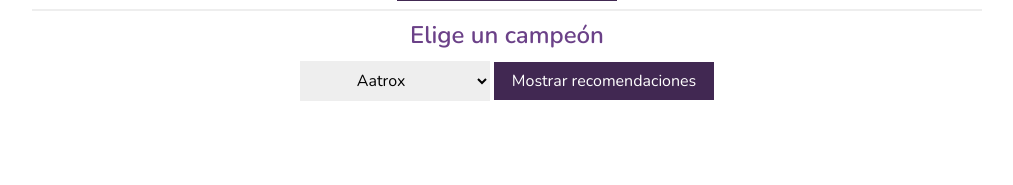
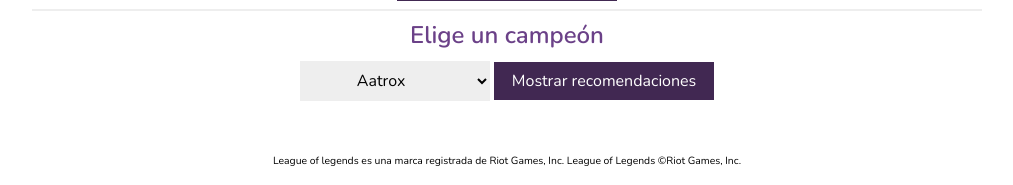
Before and after one commit to jboscomendoza/lol_champion_recommender, a Flask app: page / in a window 1280 px wide. Shown: the part 615-800 px from the top of the page, without its empty margins (133-1146 px from the left). Run offline with Flask 2, Linux system fonts and the light colour scheme.

Commit message:
Grid para recomendaciones, footer

```diff
--- a/static/style.css
+++ b/static/style.css
@@ -155,12 +155,12 @@ hr {
     justify-content: center;
     flex-flow: row wrap;
     flex: 0 1 80%;
+    margin-top: 3%;
 }
 
 #stat_titulo {
     flex: 0 1 100%;
     text-align: center;
-    padding-top: 3%;
 }
 
 .stat {
@@ -193,6 +193,22 @@ hr {
     color: #888
 }
 
+.contenedor-footer {
+    display: flex;
+    flex: 0 0 100%;
+    text-align: center;
+    font-size: 0.65em;
+    margin-top:5em;
+}
+
+.grid-recomendaciones {
+    display: grid;
+    grid-template-columns: repeat(6, 1fr);
+    column-gap: 10px;
+    row-gap: 15px;
+
+  }
+
 
 nav { background: lightgray; display: flex; align-items: center; padding: 0 0.5rem; }
 nav h1 { flex: auto; margin: 0; }
--- a/templates/base.html
+++ b/templates/base.html
@@ -8,4 +8,13 @@
 
 {% block content %}{% endblock %}
 
+{% block footer %}
+
+<div class="contenedor-footer">
+<p>League of legends es una marca registrada de Riot Games, Inc.
+League of Legends ©Riot Games, Inc.</p>
+</div>
+
+{% endblock footer %}
+
 </section>
--- a/templates/campeones_similares.html
+++ b/templates/campeones_similares.html
@@ -1,7 +1,7 @@
-<div class="contenedor">
 <h3 class="cont_titulo">Similares a {{ campeon }}</h3>
+<div class="grid-recomendaciones">
   {% for item in recomendaciones %}
-    <div class="item">
+    <div>
     <a href={{ url_for('link_me', campeon = item[1]) }}>
     <img class="item_img" src={{url_for('static', filename = "img/" + item[1] + ".jpg")}}>
     </a>
--- a/templates/recomendaciones.html
+++ b/templates/recomendaciones.html
@@ -28,5 +28,6 @@
 {% include "form_stat.html" %}
 <hr>
 {% include "form_choose.html" %}
+<hr>
 
 {% endblock %}
```
Lines whose indentation alone changed are shown as unchanged.
